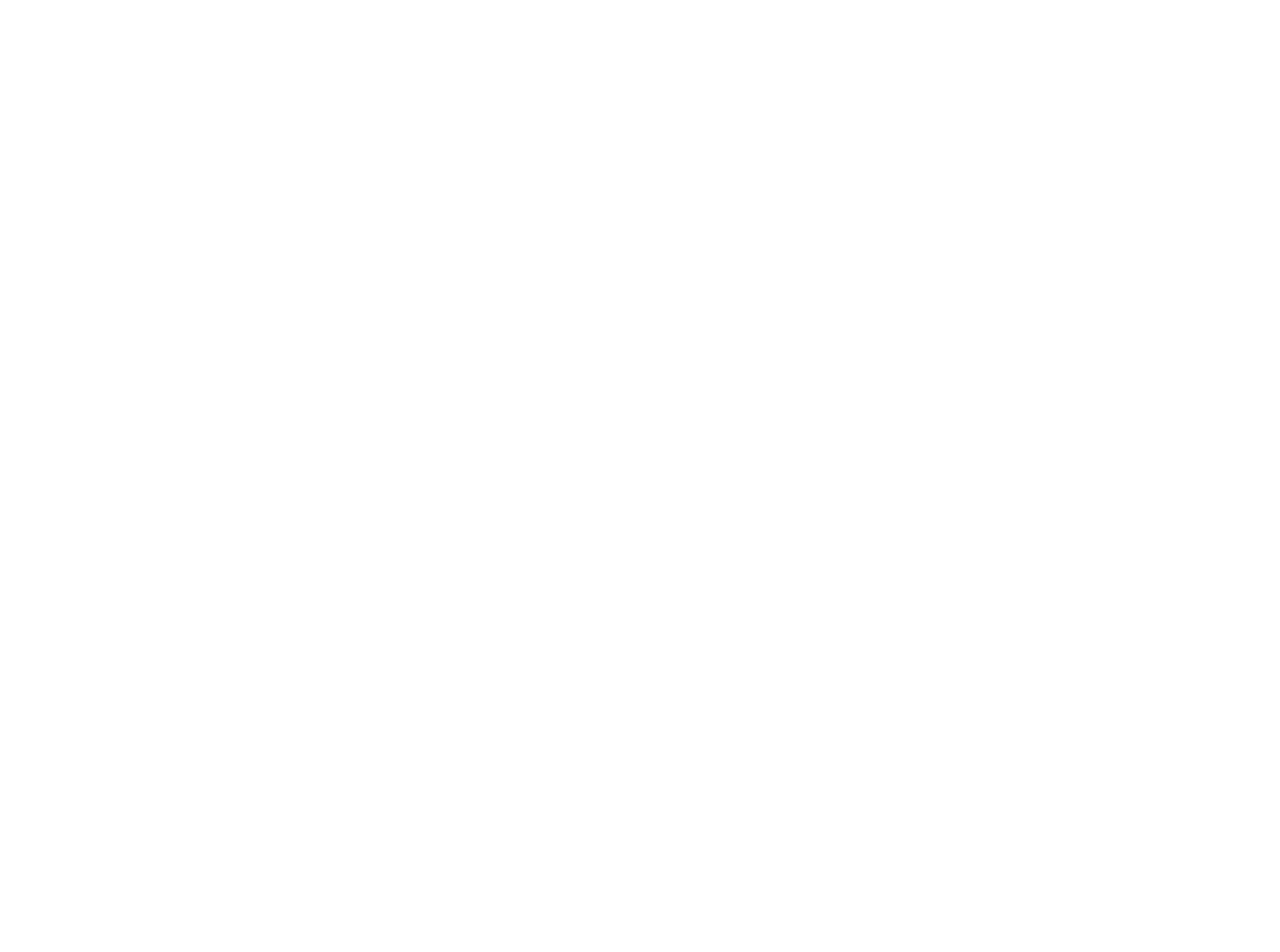
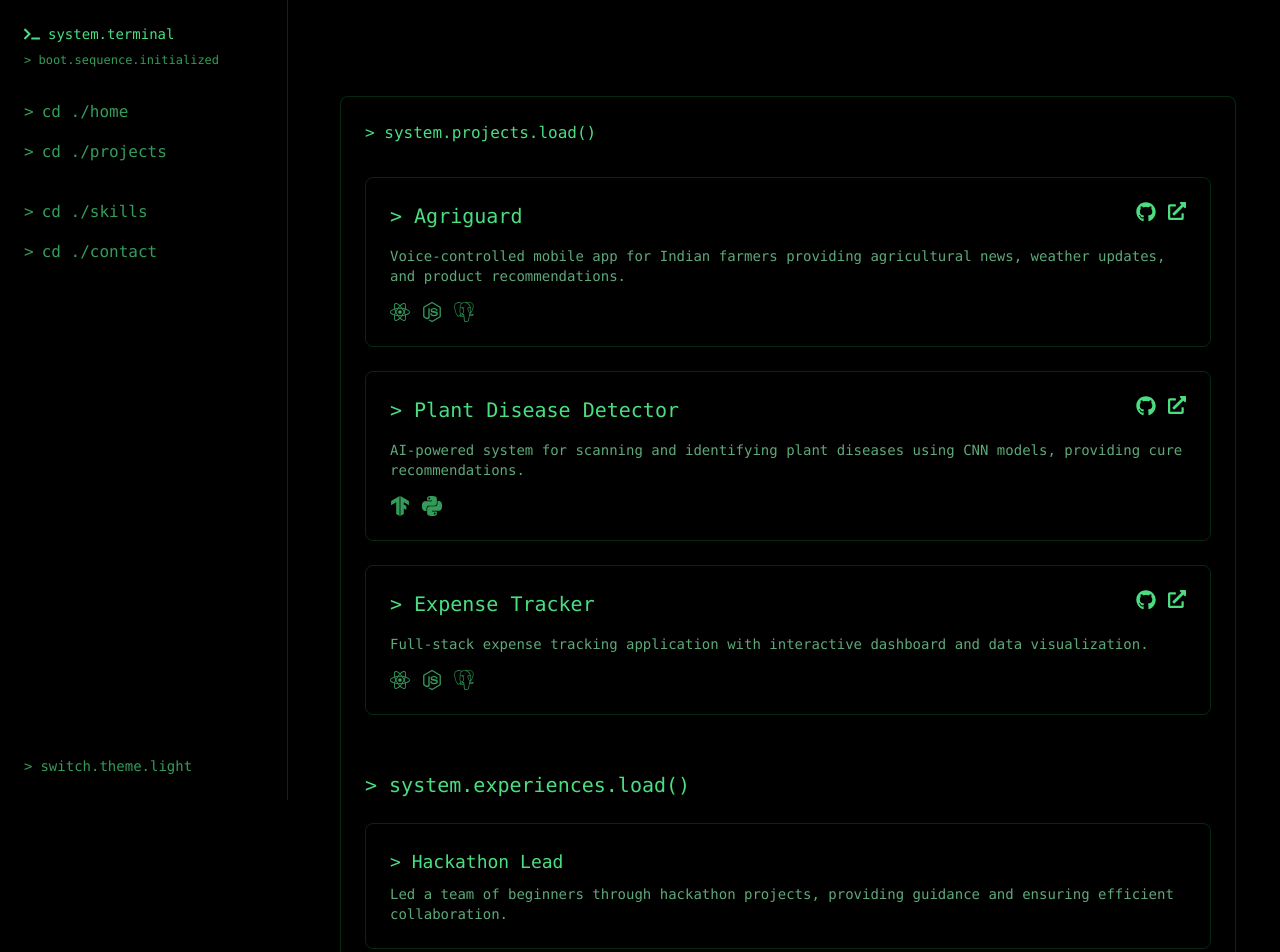
Before and after one commit to ESR-style/Portfolio-Samarth, a React (Vite) app: page /projects in a window 1280 px wide. Shown: the top 952 px of the page. Before the commit the page ends 800 px from the top, so only its background shows below. Built offline with nearby package versions, Linux system fonts and the light colour scheme.

Commit message:
compleated everything phase 1

```diff
--- a/src/pages/Projects.jsx
+++ b/src/pages/Projects.jsx
@@ -1,11 +1,195 @@
-import React from 'react'
+import React from 'react';
+import { motion } from 'framer-motion';
+import { useTheme } from '../context/ThemeContext';
+import Navbar from '../components/Navbar';
+import { FaGithub, FaExternalLinkAlt, FaTerminal } from 'react-icons/fa';
+import { SiTensorflow, SiPostgresql, SiPython, SiNodedotjs, SiReact } from 'react-icons/si';
 
 const Projects = () => {
+  const { darkMode } = useTheme();
+
+  const containerVariants = {
+    hidden: { opacity: 0 },
+    visible: {
+      opacity: 1,
+      transition: { staggerChildren: 0.1 }
+    }
+  };
+
+  const itemVariants = {
+    hidden: { y: 20, opacity: 0 },
+    visible: {
+      y: 0,
+      opacity: 1,
+      transition: { duration: 0.5 }
+    }
+  };
+
+  const projects = [
+    {
+      title: "Agriguard",
+      description: "Voice-controlled mobile app for Indian farmers providing agricultural news, weather updates, and product recommendations.",
+      tech: [<SiReact key="react" />,<SiNodedotjs key="node" />, <SiPostgresql key="postgres" />],
+      links: {
+        github: "https://github.com/ESR-style/AgriGuard",
+        live: "https://agri-guard-five.vercel.app/"
+      }
+    },
+    {
+      title: "Plant Disease Detector",
+      description: "AI-powered system for scanning and identifying plant diseases using CNN models, providing cure recommendations.",
+      tech: [<SiTensorflow key="tensorflow" />, <SiPython key="python" />],
+      links: {
+        github: "https://github.com/ESR-style/Crop-Disease-ml",
+        live: "https://github.com/ESR-style/Crop-Disease-ml"
+      }
+    },
+    {
+      title: "Expense Tracker",
+      description: "Full-stack expense tracking application with interactive dashboard and data visualization.",
+      tech: [<SiReact key="react" />, <SiNodedotjs key="node" />, <SiPostgresql key="postgres" />],
+      links: {
+        github: "https://github.com/ESR-style/Expense-tracker",
+        live: "https://expense-tracker-ochre-nine-55.vercel.app/"
+      }
+    }
+  ];
+
   return (
-    <div>
+    <div className={`min-h-screen ${darkMode ? 'bg-black' : 'bg-gray-900'}`}>
+      <Navbar />
 
+      <motion.div
+        variants={containerVariants}
+        initial="hidden"
+        animate="visible"
+        className="container mx-auto px-6 pt-20 md:pt-24 md:pl-80"
+      >
+        <div className={`rounded-lg border ${
+          darkMode ? 'border-green-500/20' : 'border-indigo-500/20'
+        } p-6 backdrop-blur-sm bg-black/20 max-w-4xl mx-auto`}>
+
+          <motion.div variants={itemVariants} className="font-mono mb-8">
+            <span className={`${darkMode ? 'text-green-400' : 'text-indigo-400'}`}>
+              {`> system.projects.load()`}
+            </span>
+          </motion.div>
+
+          <div className="grid gap-6">
+            {projects.map((project, index) => (
+              <motion.div
+                key={project.title}
+                variants={itemVariants}
+                className={`p-6 rounded-lg border ${
+                  darkMode ? 'border-green-500/20' : 'border-indigo-500/20'
+                } backdrop-blur-sm hover:bg-black/30 transition-colors`}
+              >
+                <div className="flex items-start justify-between mb-4">
+                  <h3 className={`text-xl font-mono ${
+                    darkMode ? 'text-green-400' : 'text-indigo-400'
+                  }`}>
+                    {`> ${project.title}`}
+                  </h3>
+                  <div className="flex gap-3">
+                    <motion.a
+                      href={project.links.github}
+                      target="_blank"
+                      rel="noopener noreferrer"
+                      whileHover={{ scale: 1.1 }}
+                      whileTap={{ scale: 0.95 }}
+                      className={`${
+                        darkMode ? 'text-green-400 hover:text-green-300' : 'text-indigo-400 hover:text-indigo-300'
+                      }`}
+                    >
+                      <FaGithub size={20} />
+                    </motion.a>
+                    <motion.a
+                      href={project.links.live}
+                      target="_blank"
+                      rel="noopener noreferrer"
+                      whileHover={{ scale: 1.1 }}
+                      whileTap={{ scale: 0.95 }}
+                      className={`${
+                        darkMode ? 'text-green-400 hover:text-green-300' : 'text-indigo-400 hover:text-indigo-300'
+                      }`}
+                    >
+                      <FaExternalLinkAlt size={18} />
+                    </motion.a>
+                  </div>
+                </div>
+
+                <p className={`font-mono text-sm mb-4 ${
+                  darkMode ? 'text-green-300/70' : 'text-indigo-300/70'
+                }`}>
+                  {project.description}
+                </p>
+
+                <div className="flex gap-3">
+                  {project.tech.map((icon, i) => (
+                    <span
+                      key={i}
+                      className={`text-xl ${
+                        darkMode ? 'text-green-400/70' : 'text-indigo-400/70'
+                      }`}
+                    >
+                      {icon}
+                    </span>
+                  ))}
+                </div>
+              </motion.div>
+            ))}
+
+            {/* Experience Section */}
+            <motion.div variants={itemVariants} className="mt-8">
+              <h2 className={`text-xl font-mono mb-6 ${
+                darkMode ? 'text-green-400' : 'text-indigo-400'
+              }`}>
+                {`> system.experiences.load()`}
+              </h2>
+
+              <div className="space-y-6">
+                <motion.div
+                  variants={itemVariants}
+                  className={`p-6 rounded-lg border ${
+                    darkMode ? 'border-green-500/20' : 'border-indigo-500/20'
+                  } backdrop-blur-sm`}
+                >
+                  <h3 className={`text-lg font-mono mb-2 ${
+                    darkMode ? 'text-green-400' : 'text-indigo-400'
+                  }`}>
+                    {`> Hackathon Lead`}
+                  </h3>
+                  <p className={`font-mono text-sm ${
+                    darkMode ? 'text-green-300/70' : 'text-indigo-300/70'
+                  }`}>
+                    Led a team of beginners through hackathon projects, providing guidance and ensuring efficient collaboration.
+                  </p>
+                </motion.div>
+
+                <motion.div
+                  variants={itemVariants}
+                  className={`p-6 rounded-lg border ${
+                    darkMode ? 'border-green-500/20' : 'border-indigo-500/20'
+                  } backdrop-blur-sm`}
+                >
+                  <h3 className={`text-lg font-mono mb-2 ${
+                    darkMode ? 'text-green-400' : 'text-indigo-400'
+                  }`}>
+                    {`> Tech Club Founder & Leader`}
+                  </h3>
+                  <p className={`font-mono text-sm ${
+                    darkMode ? 'text-green-300/70' : 'text-indigo-300/70'
+                  }`}>
+                    Founded and led SJCE Mysore's tech club, focusing on AI, web development, and game development projects.
+                  </p>
+                </motion.div>
+              </div>
+            </motion.div>
+          </div>
+        </div>
+      </motion.div>
     </div>
-  )
-}
+  );
+};
 
-export default Projects
+export default Projects;
```
